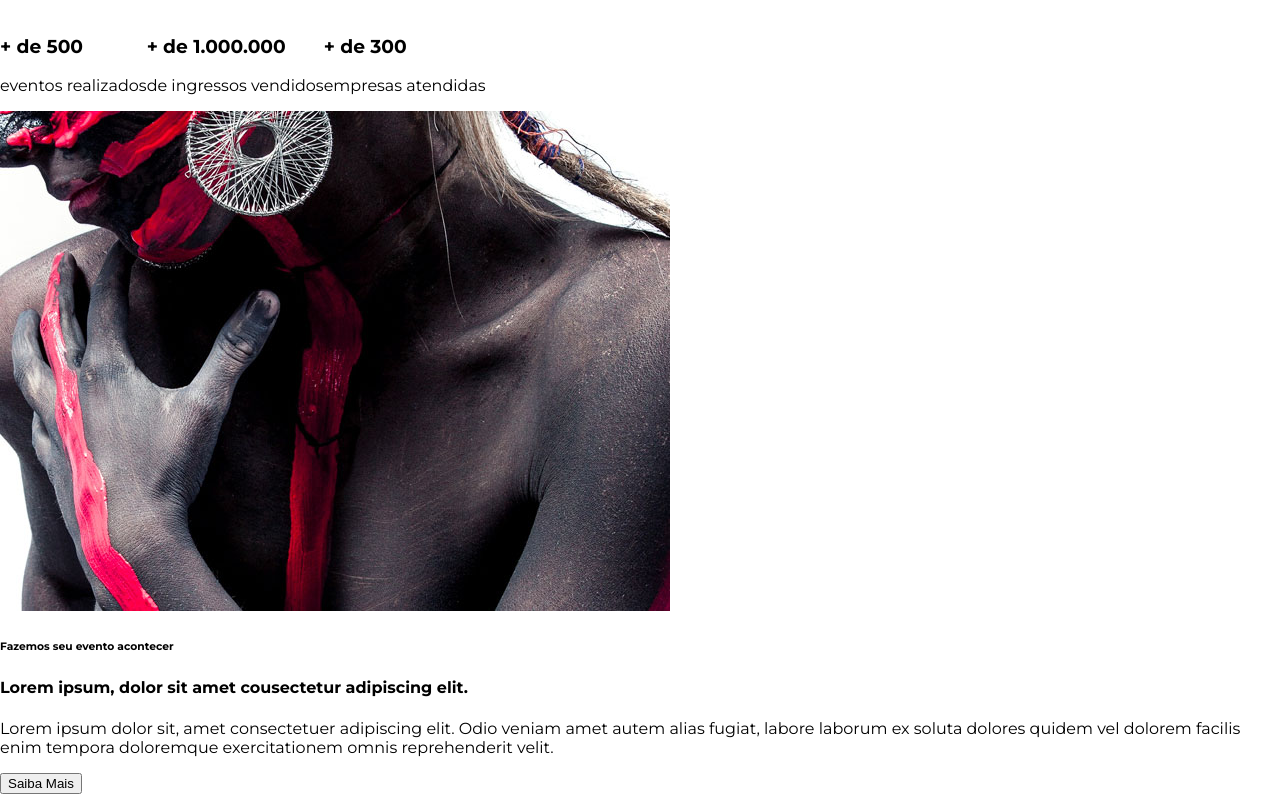
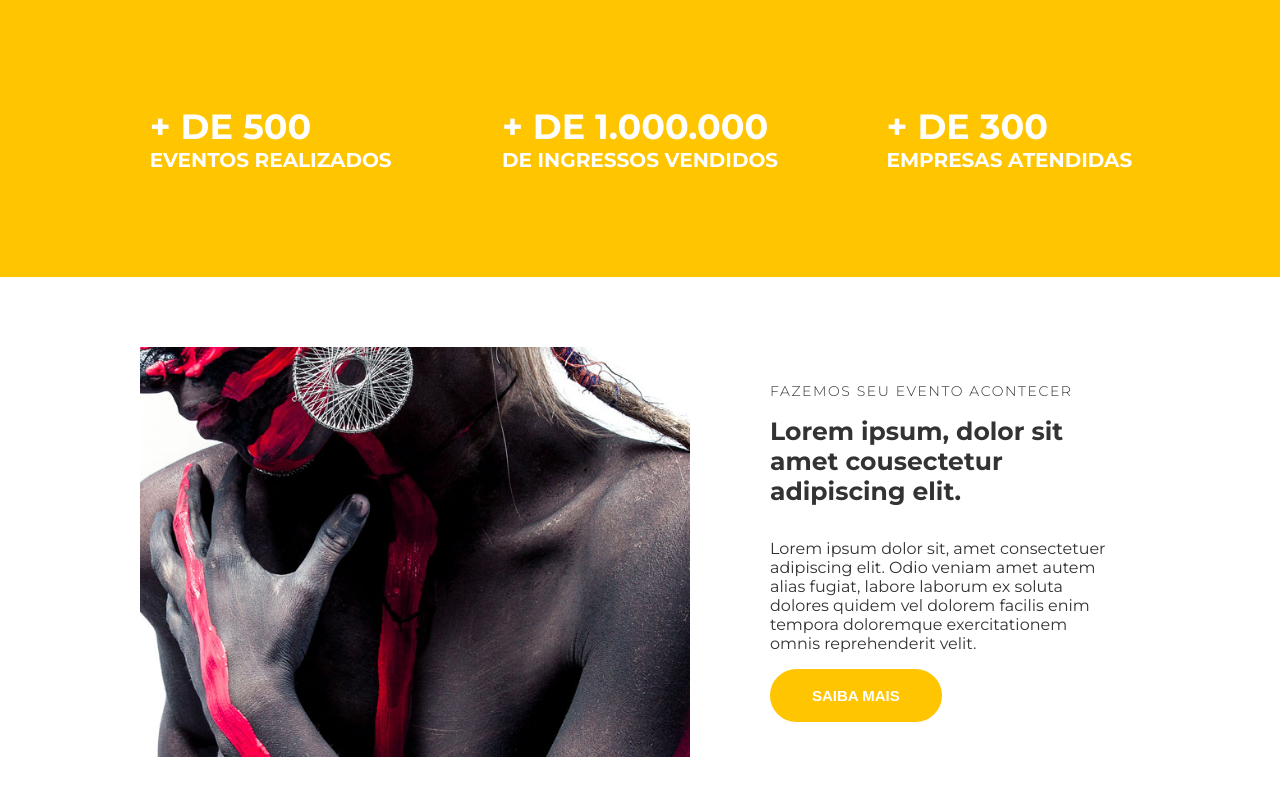
Before and after one commit to Henrique-Penha/studion, a website: page src/index.html in a window 1280 px wide. Shown: the part 800-1597 px from the top of the page. Drawn offline with Linux system fonts and the light colour scheme.

Commit message:
feat(imagem): add image

```diff
--- a/src/Style.css
+++ b/src/Style.css
@@ -1,4 +1,4 @@
-@import url('https://fonts.googleapis.com/css2?family=Montserrat:wght@300;400;700;900&display=swap');
+@import url('https://fonts.googleapis.com/css2?family=Montserrat:wght@300;400;500;700;900&family=Roboto&display=swap');
 
 * {
     box-sizing: border-box;
@@ -7,13 +7,26 @@
 :root {
     font-family: 'Montserrat', sans-serif;
     font-size: 16px;
+    --color-copy: #333;
     --color-primary: #ffc500;
     --default-padding: 1rem;
+    color: var(--color-copy);
 }
 
 body {
     margin: 0;
     padding-top: 7.75rem;
+}
+
+header,
+main,
+footer {
+    overflow-x:hidden;
+}
+
+.container{
+    max-width: 1140px;
+    margin: 0 auto;
 }
 
 ul{
@@ -22,22 +35,24 @@ ul{
     padding-left: 0;
 }
 
-
 .navbar {
     position: fixed;
     z-index: 1;
+    top: 0;
+    left: 0;
+    width: 100%;
+    background-color: #000;
+    color: #fff;
+}
+
+.navbar__container {
     display: grid;
     grid-template-columns: 1fr 9fr;
     align-items: center;
-    top: 0;
-    left: 0;
 
     width: 100%;
     height: 7.75rem;
     padding: 0 1rem;
-
-    background-color: #000;
-    color: #fff;
 }
 
 .navbar__links {
@@ -133,8 +148,73 @@ ul{
 
 .btn:hover,
 .btn:active,
-.btn:focus {
+.btn:focus,
+.btn--institutional {
     border-color: var(--color-primary);
     background-color: var(--color-primary);
     color: #fff;
 }
+
+#counter {
+    background-color: var(--color-primary);
+    color: #fff;
+    text-transform: uppercase;
+}
+
+.counter__container{
+    display: grid;
+    grid-template-columns: repeat(auto-fill, minmax(300px, 1fr));
+    place-items: center;
+    padding: 4.375rem 1rem;
+}
+
+.counter__container h3 {
+    font-size: 2.1875rem;
+}
+
+.counter__container h3 small {
+    display: block;
+    font-size: 1.25rem;
+}
+
+.institutional {
+    display: grid;
+    grid-template-columns: auto auto;
+    gap: 3.125rem;
+    align-items: center;
+    padding: 4.375rem;
+}
+
+.institutional__image {
+    max-width: 550px;
+}
+
+.institutional__copy {
+    padding: 0 1.875rem;
+}
+
+.institutional__copy h6 {
+    font-size: .875rem;
+    font-weight: 300;
+    letter-spacing: .1rem;
+    text-transform: uppercase;
+    margin: 0;
+}
+
+.institutional__copy h4 {
+    font-size: 1.5625rem;
+    margin-top: 1rem;
+}
+
+.instutitional p {
+    font-family: 'Roboto', sans-serif;
+    font-size: 1.0625rem;
+    line-height: 1.6875rem;
+    margin-bottom: 0;
+    margin-bottom: 2.5rem;
+}
+
+.btn--institutional:hover {
+    color: var(--color-copy);
+    background: unset;
+}
--- a/src/index.html
+++ b/src/index.html
@@ -11,6 +11,7 @@
 
 <body>
     <nav class="navbar">
+        <div class="container navbar__container">
         <h1 class="logo-studion">
             Studi<span class="copy--primary">on</span> <span class="logo-studion__subtitle">Eventos</span>
         </h1>
@@ -41,6 +42,7 @@
                 </a>
             </li>
         </ul>
+        </div>
     </nav>
 
     <header>
@@ -61,26 +63,29 @@
     </header>
 
     <main>
-        <section id="eventos">
-            <ul>
+        <section id="counter">
+            <ul class="container counter__container">
                 <li>
-                    <h3>+ de 500 </h3>
-                    eventos realizados
+                    <h3>+ de 500
+                        <small>eventos realizados</small>
+                    </h3>
                 </li>
                 <li>
-                    <h3>+ de 1.000.000 </h3>
-                    de ingressos vendidos
+                    <h3>+ de 1.000.000
+                        <small>de ingressos vendidos</small>
+                    </h3>
                 </li>
                 <li>
-                    <h3>+ de 300 </h3>
-                    empresas atendidas
+                    <h3>+ de 300
+                        <small>empresas atendidas</small>
+                    </h3>
                 </li>
             </ul>
         </section>
 
-        <section>
-            <div>
-                <img src="./images/institutional.jpg" />
+        <section class="container institutional">
+            <img class="institutional__image" src="./images/institutional.jpg" alt="Studio institutional"/>
+            <div class="institutional__copy">
                 <h6>Fazemos seu evento acontecer</h6>
                 <h4>Lorem ipsum, dolor sit amet cousectetur adipiscing elit.</h4>
                 <p>
@@ -89,7 +94,7 @@
                    quidem vel dolorem facilis enim tempora doloremque exercitationem
                    omnis reprehenderit velit.
                 </p>
-                <button>Saiba Mais</button>
+                <button class="btn btn--institutional">Saiba Mais</button>
             </div>
         </section>
 
```
